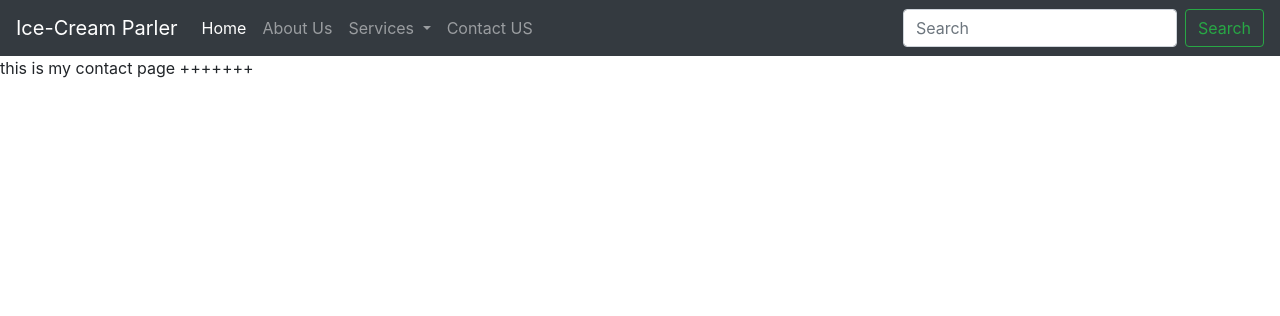
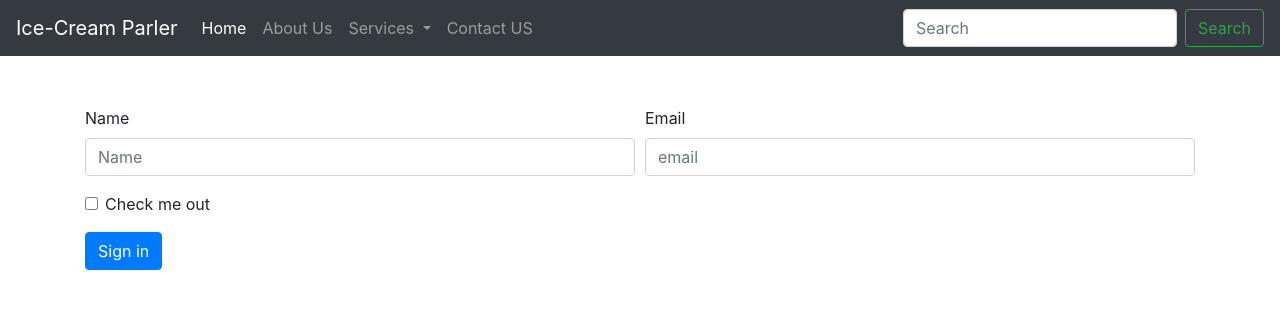
Before and after one commit to Darpan1211/django, a Django app: page /contact in a window 1280 px wide. Shown: the top 316 px of the page. Run offline with Django 4.2, Linux system fonts and the light colour scheme; some libraries are stand-ins or nearby versions.

Commit message:
form create on contact page

```diff
--- a/home/views.py
+++ b/home/views.py
@@ -10,4 +10,5 @@ def about(request):
 def contact(request):
    return render(request, 'contact.html')
 def service(request):
+
    return render(request, 'service.html')
--- a/templates/base.html
+++ b/templates/base.html
@@ -51,5 +51,5 @@
     <script src="https://code.jquery.com/jquery-3.2.1.slim.min.js" integrity="sha384-KJ3o2DKtIkvYIK3UENzmM7KCkRr/rE9/Qpg6aAZGJwFDMVNA/GpGFF93hXpG5KkN" crossorigin="anonymous"></script>
     <script src="https://cdn.jsdelivr.net/npm/popper.js@1.12.9/dist/umd/popper.min.js" integrity="sha384-ApNbgh9B+Y1QKtv3Rn7W3mgPxhU9K/ScQsAP7hUibX39j7fakFPskvXusvfa0b4Q" crossorigin="anonymous"></script>
     <script src="https://cdn.jsdelivr.net/npm/bootstrap@4.0.0/dist/js/bootstrap.min.js" integrity="sha384-JZR6Spejh4U02d8jOt6vLEHfe/JQGiRRSQQxSfFWpi1MquVdAyjUar5+76PVCmYl" crossorigin="anonymous"></script>
-+++++++  </body>
+ </body>
 </html>
--- a/templates/contact.html
+++ b/templates/contact.html
@@ -1,5 +1,28 @@
 {% extends 'base.html' %}
 {% block titel %}Contact{% endblock titel %}
 {% block body %}
-this is my contact page
+<div class="container" style="margin-top:50px;">
+<form method="post" action="/contact">
+    {% csrf_token %}
+    <div class="form-row">
+      <div class="form-group col-md-6">
+        <label for="inputEmail4">Name</label>
+        <input type="text" class="form-control" id="name" name="name" placeholder="Name">
+      </div>
+      <div class="form-group col-md-6">
+        <label for="inputPassword4">Email</label>
+        <input type="email" class="form-control" id="email" name="email" placeholder="email">
+      </div>
+    </div>
+    <div class="form-group">
+      <div class="form-check">
+        <input class="form-check-input" type="checkbox" id="gridCheck">
+        <label class="form-check-label" for="gridCheck">
+          Check me out
+        </label>
+      </div>
+    </div>
+    <button type="submit" class="btn btn-primary">Sign in</button>
+  </form>
+</div>
 {% endblock body %}
```
Also changed, not shown: templates/index.html (+10 -1 lines).
